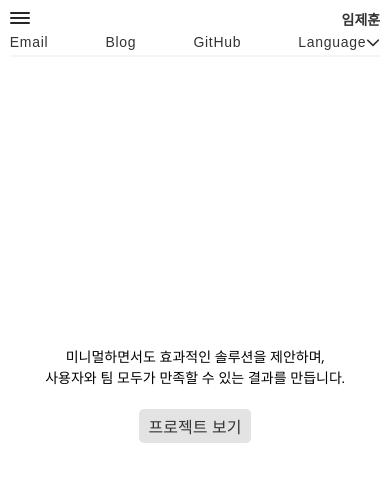
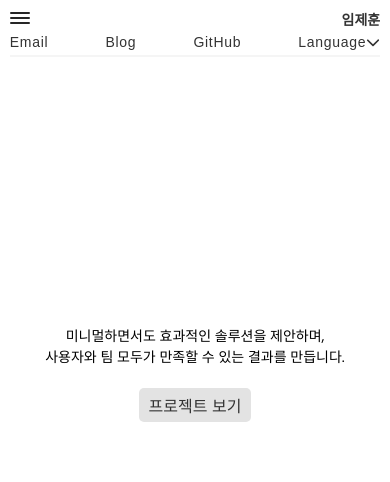
Before and after one commit to jehoonje/jehoonje.github.io, a React (Create React App) app: page /home in a window 390 px wide. Shown: the top 482 px of the page. Built offline with nearby package versions, Linux system fonts and the light colour scheme.

Commit message:
💄 Style : mainIntro style fixed

```diff
--- a/src/styles/MainIntro.module.scss
+++ b/src/styles/MainIntro.module.scss
@@ -15,7 +15,7 @@
   @media screen and (max-width: 480px) {
     width: 100% !important;
     padding: 0px 10px !important;
-    height: 80vh !important;
+    height: 75vh !important;
   }
 }
 
```
